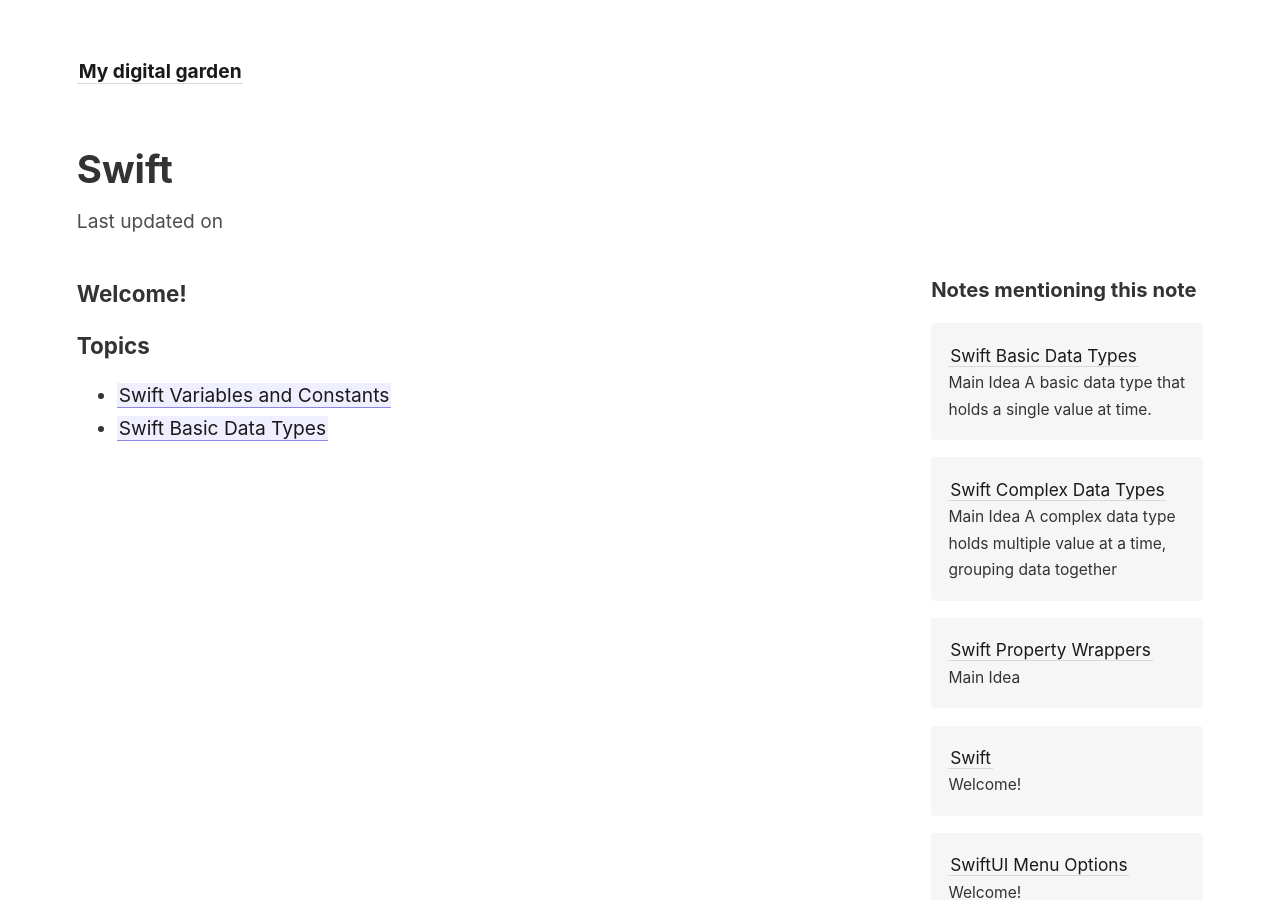
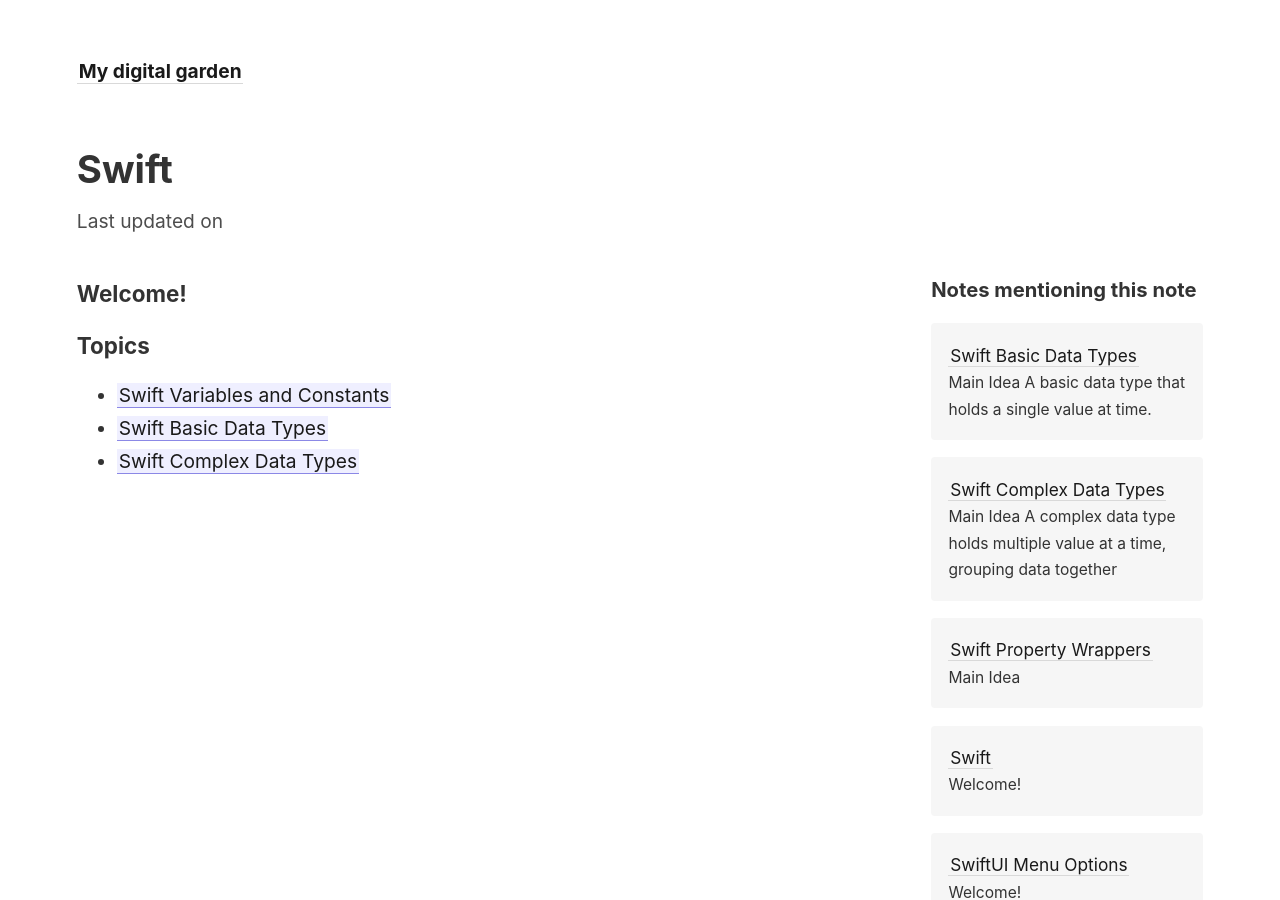
Before and after one commit to ahrchen/digital-garden-knowselfdaily, a Jekyll site: the page built from _notes/Swift.md, in a window 1280 px wide and 900 px high. Built offline with Jekyll 4.4.1, drawn with Linux system fonts in a browser that asks for light colours.

Commit message:
Add Basic Swift Info

```diff
--- a/_notes/Swift.md
+++ b/_notes/Swift.md
@@ -7,3 +7,4 @@ title: Swift
 ### Topics
 - [[Swift Variables and Constants]]
 - [[Swift Basic Data Types]]
+- [[Swift Complex Data Types]]
```
